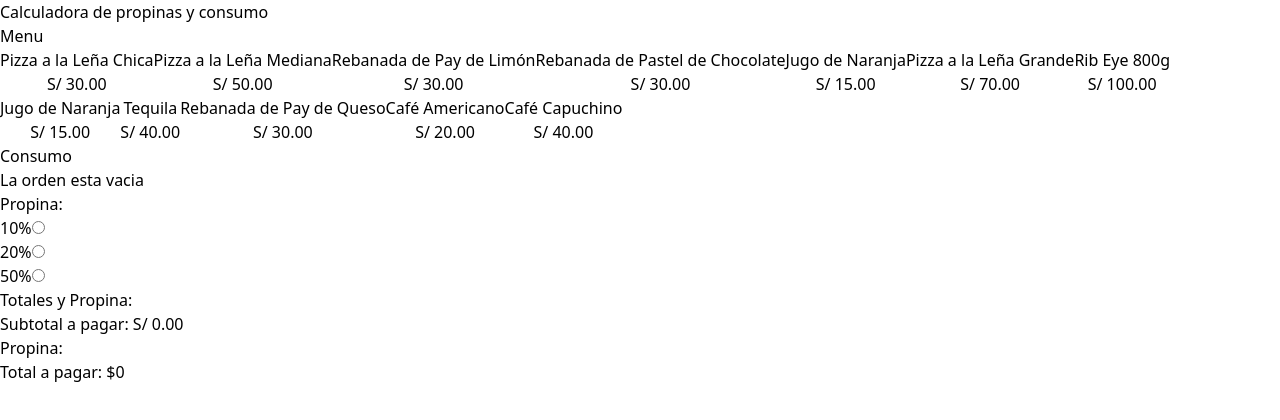
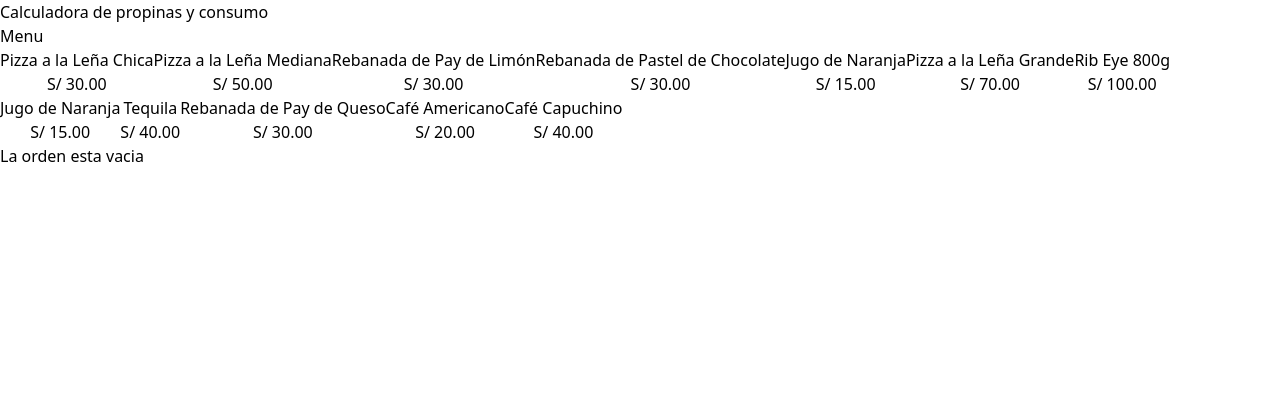
Before and after one commit to Luis-Albert/calculadora-propinas, a React (Vite) app: page / in a window 1280 px wide. Shown: the top 420 px of the page. Built offline with nearby package versions, Linux system fonts and the light colour scheme.

Commit message:
culminando el proyecto

```diff
--- a/src/App.tsx
+++ b/src/App.tsx
@@ -6,7 +6,7 @@
 import useOrder from './hooks/useOrder'
 
 function App() {
-  const { addItem, order, removeItem, tip, setTip } = useOrder()
+  const { addItem, order, removeItem, tip, setTip, placeOrder } = useOrder()
   return (
     <>
       <header className="bg-teal-400 py-5">
@@ -26,9 +26,15 @@
         </div>
 
         <div className="border border-gap border-slate-300 p-5 rounded-lg space-y-10">
-          <OrderContents order={order} removeItem={removeItem} />
-          <TipPorcentageForm setTip={setTip} />
-          <OrderTotals order={order} />
+          {order.length > 0 ? (
+            <>
+              <OrderContents order={order} removeItem={removeItem} />
+              <TipPorcentageForm setTip={setTip} tip={tip} />
+              <OrderTotals order={order} tip={tip} placeOrder={placeOrder} />
+            </>
+          ) : (
+            <p className="text-center">La orden esta vacia</p>
+          )}
         </div>
       </main>
     </>
--- a/src/components/OrderContents.tsx
+++ b/src/components/OrderContents.tsx
@@ -14,10 +14,7 @@
     <div>
       <h2 className="font-black text-4xl">Consumo</h2>
       <div className="space-y-3 mt-10">
-        {order.length === 0 ? (
-          <p>La orden esta vacia</p>
-        ) : (
-          order.map((item) => (
+        {order.map((item) => (
           <div
             key={item.id}
             className="flex justify-between  items-center border-t border-gray-200 py-5 last-of-type:border-b"
@@ -39,8 +36,7 @@
               X
             </button>
           </div>
-          ))
-        )}
+        ))}
       </div>
     </div>
   )
--- a/src/components/OrderTotals.tsx
+++ b/src/components/OrderTotals.tsx
@@ -4,13 +4,22 @@
 
 type OrderTotalsProps = {
   order: OrderItem[]
+  tip: number
+  placeOrder: () => void
 }
 
-export default function OrderTotals({ order }: OrderTotalsProps) {
+export default function OrderTotals({
+  order,
+  tip,
+  placeOrder,
+}: OrderTotalsProps) {
   const subTotalAmount = useMemo(
     () => order.reduce((total, item) => total + item.quantity * item.price, 0),
     [order]
   )
+
+  const tipAmount = useMemo(() => subTotalAmount * tip, [tip, order])
+  const totalAmount = useMemo(() => subTotalAmount + tipAmount, [tip, order])
 
   return (
     <>
@@ -22,14 +31,21 @@
         </p>
         <p>
           Propina: {''}
-          <span className="font-bold"></span>
+          <span className="font-bold">{formatCurrency(tipAmount)}</span>
         </p>
         <p>
           Total a pagar: {''}
-          <span className="font-bold">$0</span>
+          <span className="font-bold">{formatCurrency(totalAmount)}</span>
         </p>
       </div>
-      <button></button>
+      <button
+        className="w-full bg-black p-3 uppercase text-white font-bold mt-10 disabled:opacity-10"
+        type="button"
+        disabled={totalAmount === 0}
+        onClick={placeOrder}
+      >
+        Guardar orden
+      </button>
     </>
   )
 }
--- a/src/components/TipPorcentageForm.tsx
+++ b/src/components/TipPorcentageForm.tsx
@@ -2,6 +2,7 @@
 
 type TipPorcentageFormProps = {
   setTip: Dispatch<SetStateAction<number>>
+  tip: number
 }
 
 const tipOptions = [
@@ -22,20 +23,24 @@
   },
 ]
 
-export default function TipPorcentageForm({ setTip }: TipPorcentageFormProps) {
+export default function TipPorcentageForm({
+  setTip,
+  tip,
+}: TipPorcentageFormProps) {
   return (
     <div>
       <h3 className="font-black text-2xl">Propina:</h3>
       <form action="">
-        {tipOptions.map((tip) => (
-          <div key={tip.id} className="flex gap-2">
-            <label htmlFor={tip.id}>{tip.label}</label>
+        {tipOptions.map((tipOptions) => (
+          <div key={tipOptions.id} className="flex gap-2">
+            <label htmlFor={tipOptions.id}>{tipOptions.label}</label>
             <input
               type="radio"
-              id={tip.id}
+              id={tipOptions.id}
               name="tip"
-              value={tip.value}
+              value={tipOptions.value}
               onChange={(e) => setTip(+e.target.value)}
+              checked={tipOptions.value === tip}
             />
           </div>
         ))}
--- a/src/hooks/useOrder.ts
+++ b/src/hooks/useOrder.ts
@@ -26,11 +26,17 @@
         setOrder(order.filter(item => item.id !== id))
     }
 
+    const placeOrder = () => {
+        setOrder([])
+        setTip(0)
+    }
+
     return {
         addItem,
         order,
         tip,
         setTip,
-        removeItem
+        removeItem,
+        placeOrder
     }
 }
```
Lines whose indentation alone changed are shown as unchanged.
